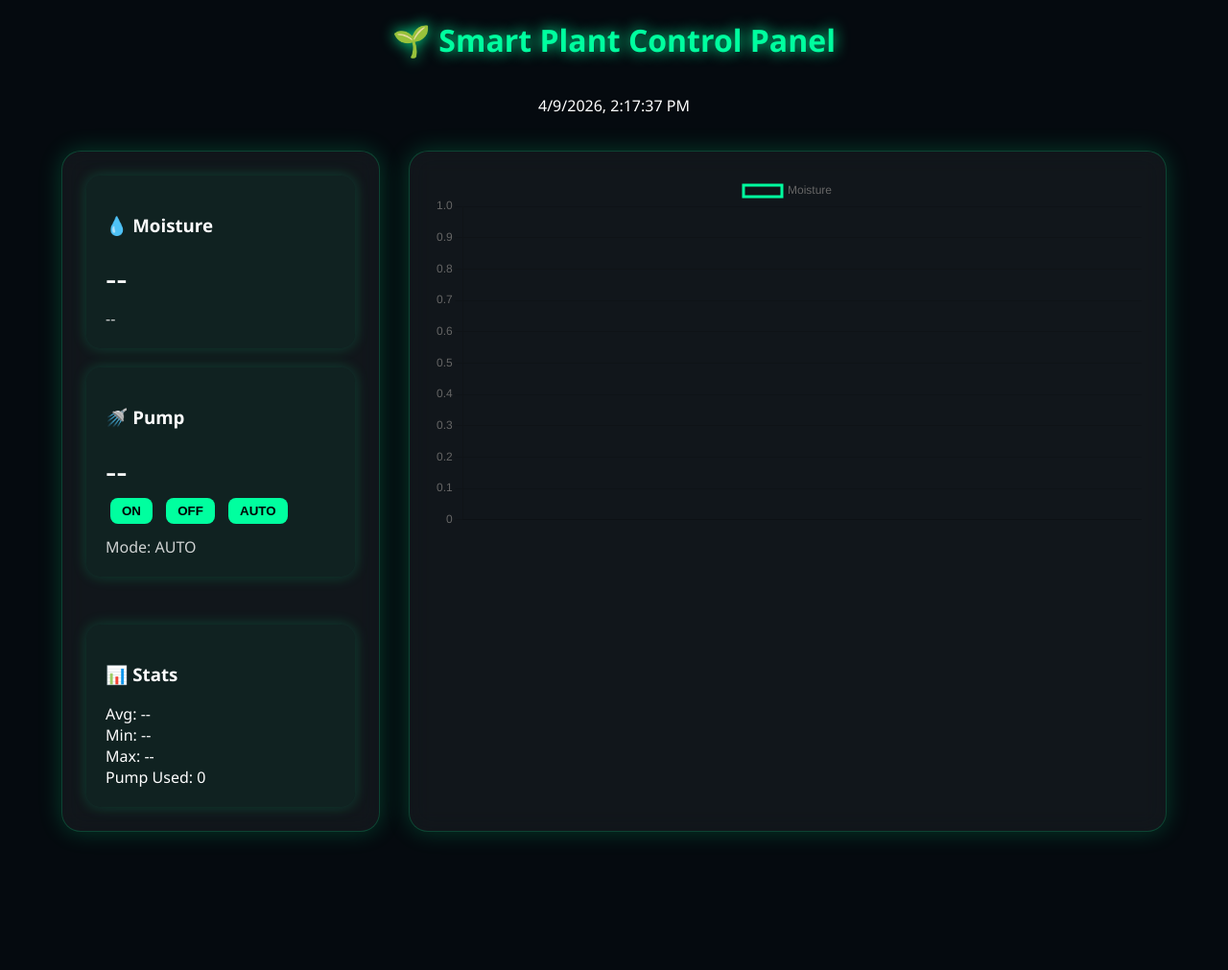
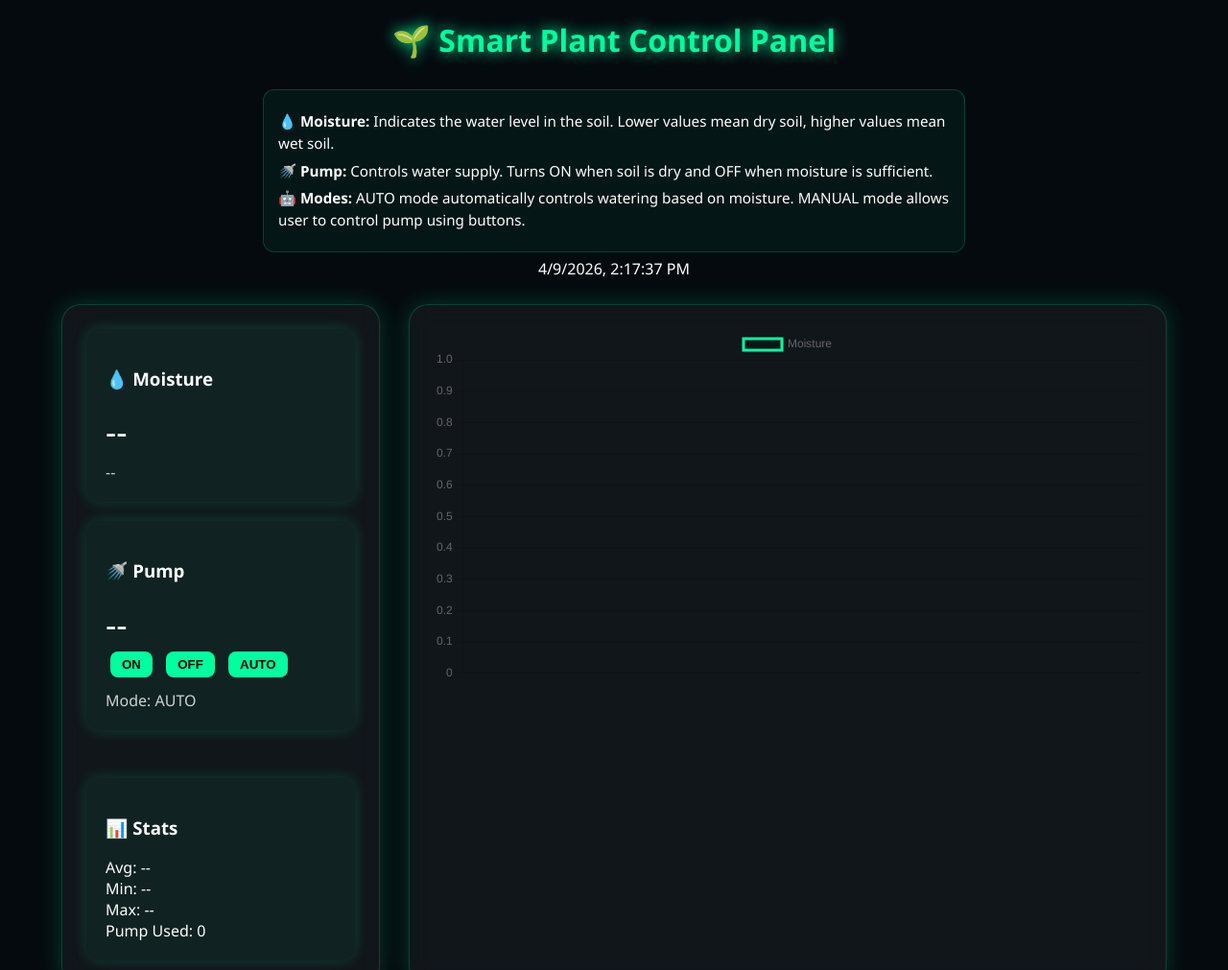
Before and after one commit to xxkid-hub/iot-project, a website: page public/index.html in a window 1280 px wide. Shown: the top 1011 px of the page at 96% size. Before the commit the page ends 867 px from the top, so only its background shows below. Drawn offline with nearby package versions, Linux system fonts and the light colour scheme; no server answers.

Commit message:
Enhance index.html with user guidance section
Added user instructions for moisture and pump controls.

```diff
--- a/public/index.html
+++ b/public/index.html
@@ -98,12 +98,36 @@
       flex: 1;
       min-width: 400px;
     }
+    p {
+  margin: 6px 0;
+}
   </style>
 </head>
 
 <body>
 
   <h1>🌱 Smart Plant Control Panel</h1>
+  <div style="
+  max-width: 700px;
+  margin-top: 10px;
+  background: rgba(0,255,150,0.05);
+  padding: 15px;
+  border-radius: 12px;
+  border: 1px solid rgba(0,255,150,0.2);
+  font-size: 0.95rem;
+  line-height: 1.5;
+">
+
+  <p><b>💧 Moisture:</b> Indicates the water level in the soil. Lower values mean dry soil, higher values mean wet soil.</p>
+
+  <p><b>🚿 Pump:</b> Controls water supply. Turns ON when soil is dry and OFF when moisture is sufficient.</p>
+
+  <p><b>🤖 Modes:</b>
+    AUTO mode automatically controls watering based on moisture.
+    MANUAL mode allows user to control pump using buttons.
+  </p>
+
+</div>
   <p id="clock"></p>
 
   <div class="main">
```
